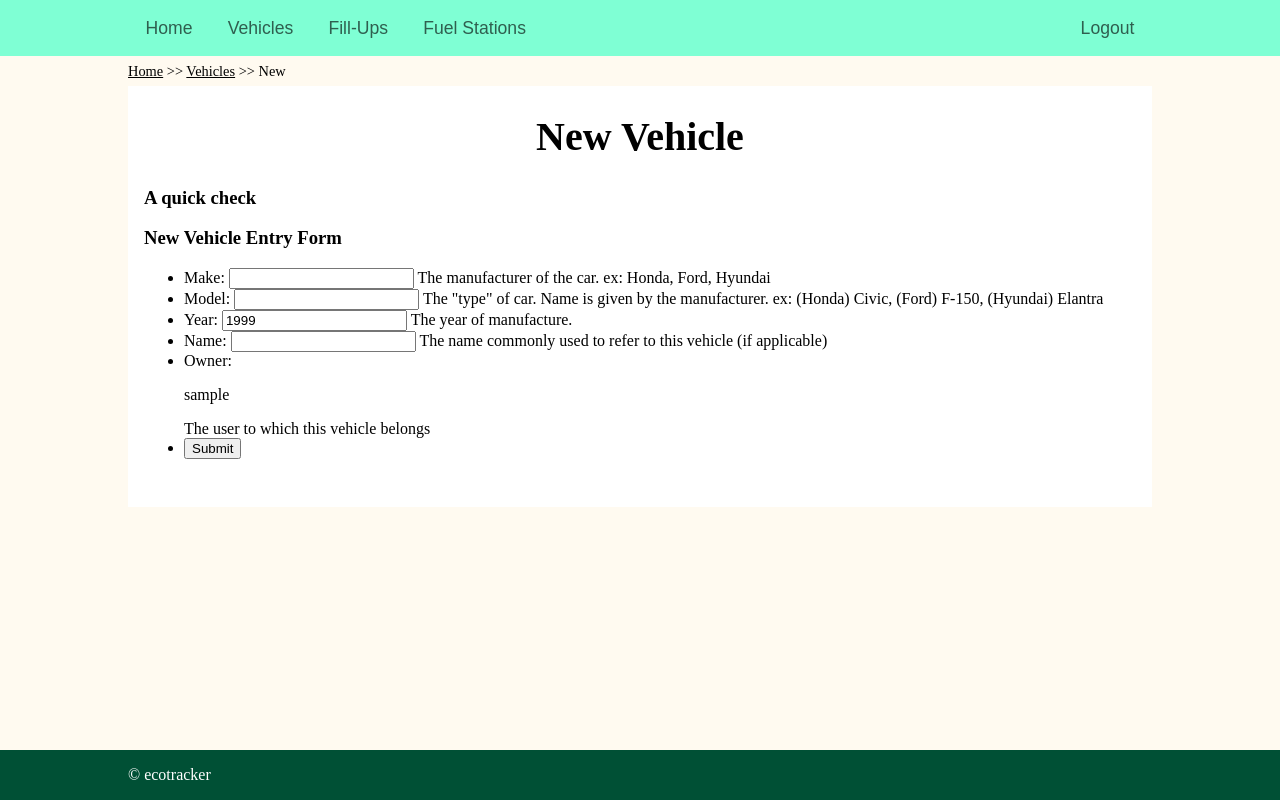
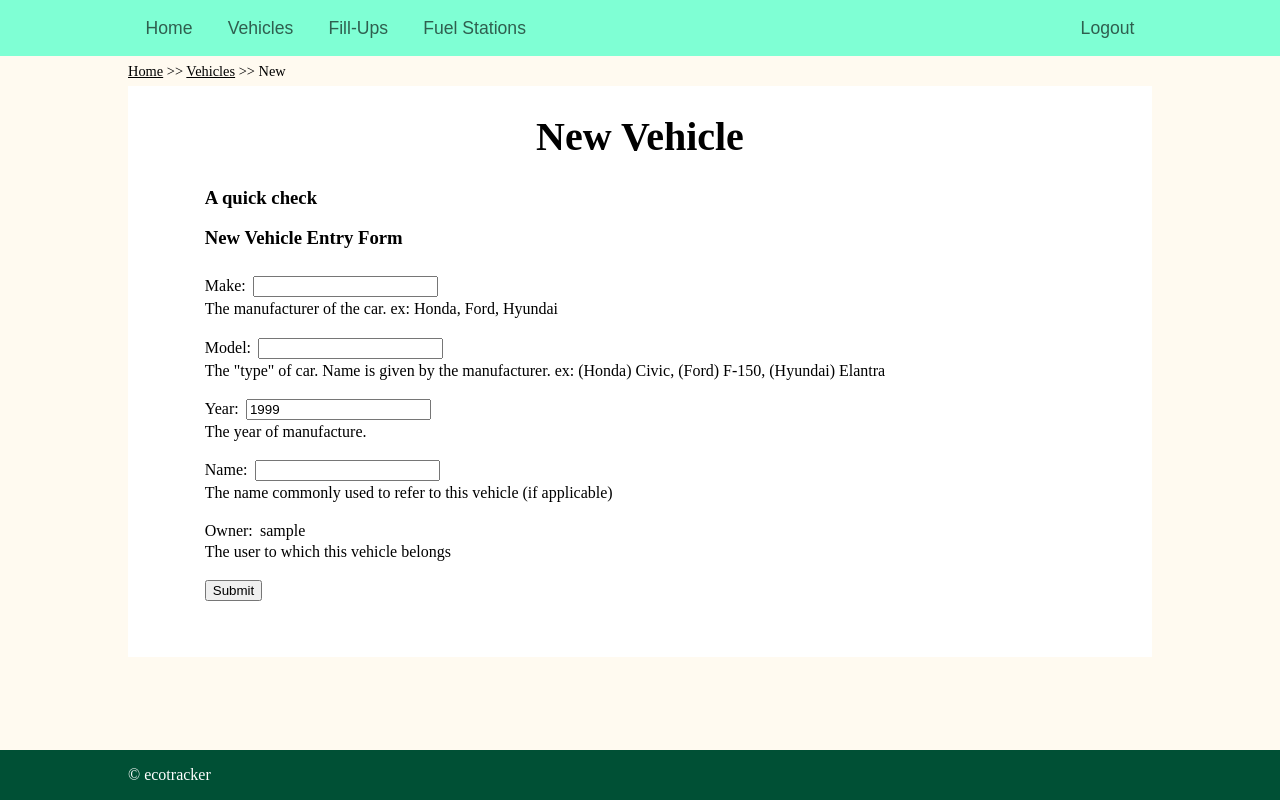
Before and after one commit to nathanalexanderpage/ecotracker, a Django app: page /vehicles/new/ in a window 1280 px wide. Run offline with Django 3.2, Linux system fonts and the light colour scheme; the visitor is signed in with stand-in values (Sample User, id 1); data that the repository does not hold is empty.

Commit message:
base.html style changes to center page content more.

```diff
--- a/FuelEcoTracker/FuelTrackerApp/static/FuelTrackerApp/style.css
+++ b/FuelEcoTracker/FuelTrackerApp/static/FuelTrackerApp/style.css
@@ -28,9 +28,12 @@ h1 {
 html {
 	height: 100%;
 }
+iframe {
+	border: .13em solid darkslategrey;
+}
 main {
 	margin: 0 10vw;
-	padding: 0.01em 1em 2em;
+	padding: 0.01em 6vw 2em;
 	background-color: white;
 }
 
@@ -65,7 +68,6 @@ nav ul a:hover {
 	padding: 0;
 	flex-grow: 1;
 	flex-shrink: 1;
-	flex-basis: 100% | auto;
 }
 
 /* SUB-NAVIGATION (CURRENT PATH DISPLAY) */
@@ -78,6 +80,39 @@ nav ul a:hover {
 	color: black;
 }
 
+/* FORMS */
+form ul {
+	padding: 0;
+	list-style: none;
+	display: flex;
+	flex-wrap: wrap;
+}
+form ul li {
+	width: 100%;
+	margin: 0.5em 0;
+}
+/* .oneof2 {
+	width: 50%;
+}
+.oneof3 {
+	width: 33.33%;
+}
+.oneof4 {
+	width: 25%;
+} */
+form ul li label {
+	margin: 0 0.2em 0 0;
+}
+form p.helptext {
+	margin-block-start: 0;
+	margin-block-end: 0;
+	margin: 0.2em 0;
+	/* display: none; */
+}
+form p.pre-filled {
+	display: inline;
+}
+
 /* MAPBOX I-FRAME */
 #mapbox-station-single {
 	width: 100%;
--- a/FuelEcoTracker/FuelTrackerApp/templates/FuelTrackerApp/base.html
+++ b/FuelEcoTracker/FuelTrackerApp/templates/FuelTrackerApp/base.html
@@ -8,6 +8,7 @@
 		<link rel="stylesheet" type="text/css" href="{% static 'FuelTrackerApp/style.css' %}">
 	</head>
 	<body>
+		<header>
 			<nav>
 				<ul>
 					<a href="{% url 'eco_index' %}">
@@ -50,6 +51,7 @@
 			</nav>
 			{% block path %}
 			{% endblock %}
+		</header>
 		<main>
 			{% block content %}
 			{% endblock %}
--- a/FuelEcoTracker/FuelTrackerApp/templates/FuelTrackerApp/vehicle/new.html
+++ b/FuelEcoTracker/FuelTrackerApp/templates/FuelTrackerApp/vehicle/new.html
@@ -41,22 +41,22 @@
 					<li>
 						<label for="id_make">Make:</label>
 						<input type="text" name="make" maxlength="40" required="" id="id_make">
-						<span class="helptext">The manufacturer of the car. ex: Honda, Ford, Hyundai</span>
+						<p class="helptext">The manufacturer of the car. ex: Honda, Ford, Hyundai</p>
 					</li>
 					<li>
 						<label for="id_model">Model:</label>
 						<input type="text" name="model" maxlength="40" required="" id="id_model">
-						<span class="helptext">The "type" of car. Name is given by the manufacturer. ex: (Honda) Civic, (Ford) F-150, (Hyundai) Elantra</span>
+						<p class="helptext">The "type" of car. Name is given by the manufacturer. ex: (Honda) Civic, (Ford) F-150, (Hyundai) Elantra</p>
 					</li>
 					<li>
 						<label for="id_year">Year:</label>
 						<input type="number" name="year" value="1999" required="" id="id_year">
-						<span class="helptext">The year of manufacture.</span>
+						<p class="helptext">The year of manufacture.</p>
 					</li>
 					<li>
 						<label for="id_nickname">Name:</label>
 						<input type="text" name="nickname" maxlength="40" id="id_nickname">
-						<span class="helptext">The name commonly used to refer to this vehicle (if applicable)</span>
+						<p class="helptext">The name commonly used to refer to this vehicle (if applicable)</p>
 					</li>
 					<li>
 						<label for="id_owner">Owner:</label>
@@ -64,9 +64,9 @@
 						<p id="id_owner" class="pre-filled">
 							{{ user.username }}
 						</p>
-						<span class="helptext">The user to which this vehicle belongs</span>
+						<p class="helptext">The user to which this vehicle belongs</p>
 					</li>
-					<li>
+					<li class="oneof1">
 						<input type="submit" name="submit" value="Submit">
 					</li>
 				</ul>
```
Lines whose indentation alone changed are shown as unchanged.
